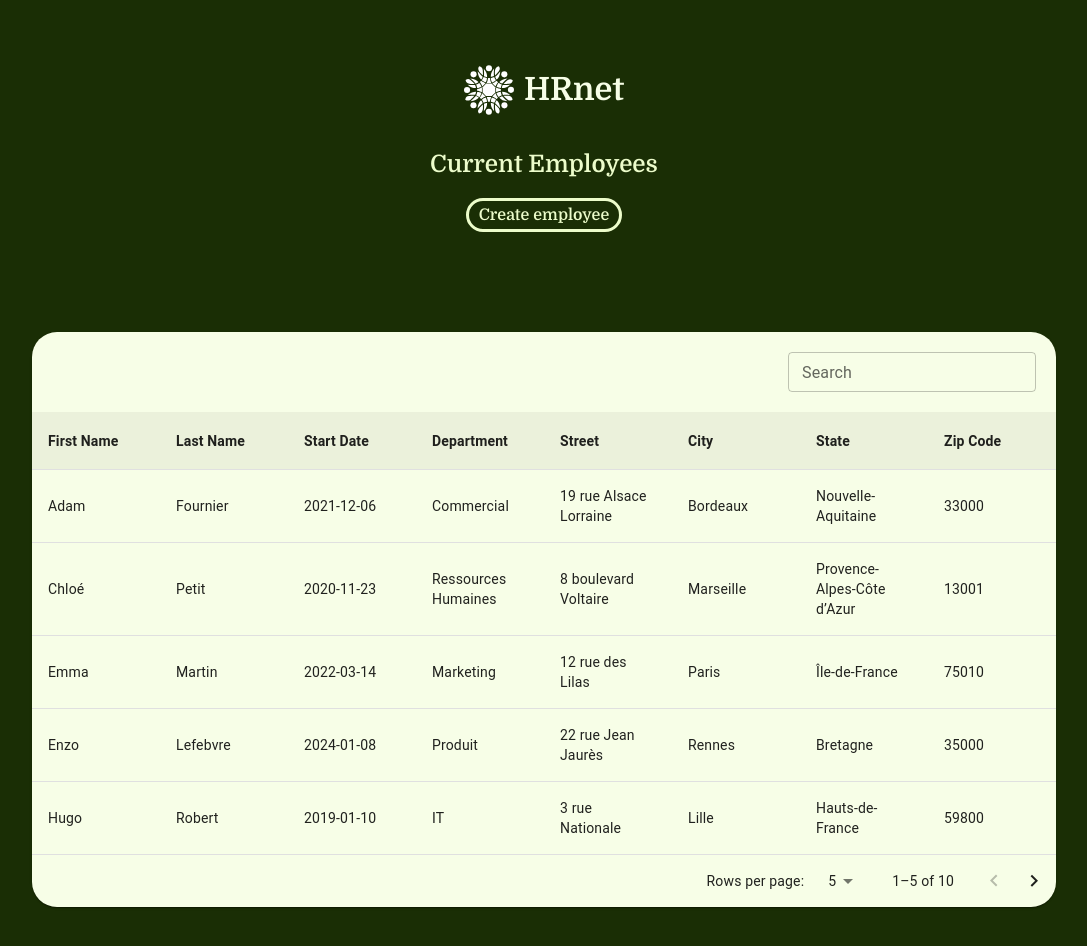
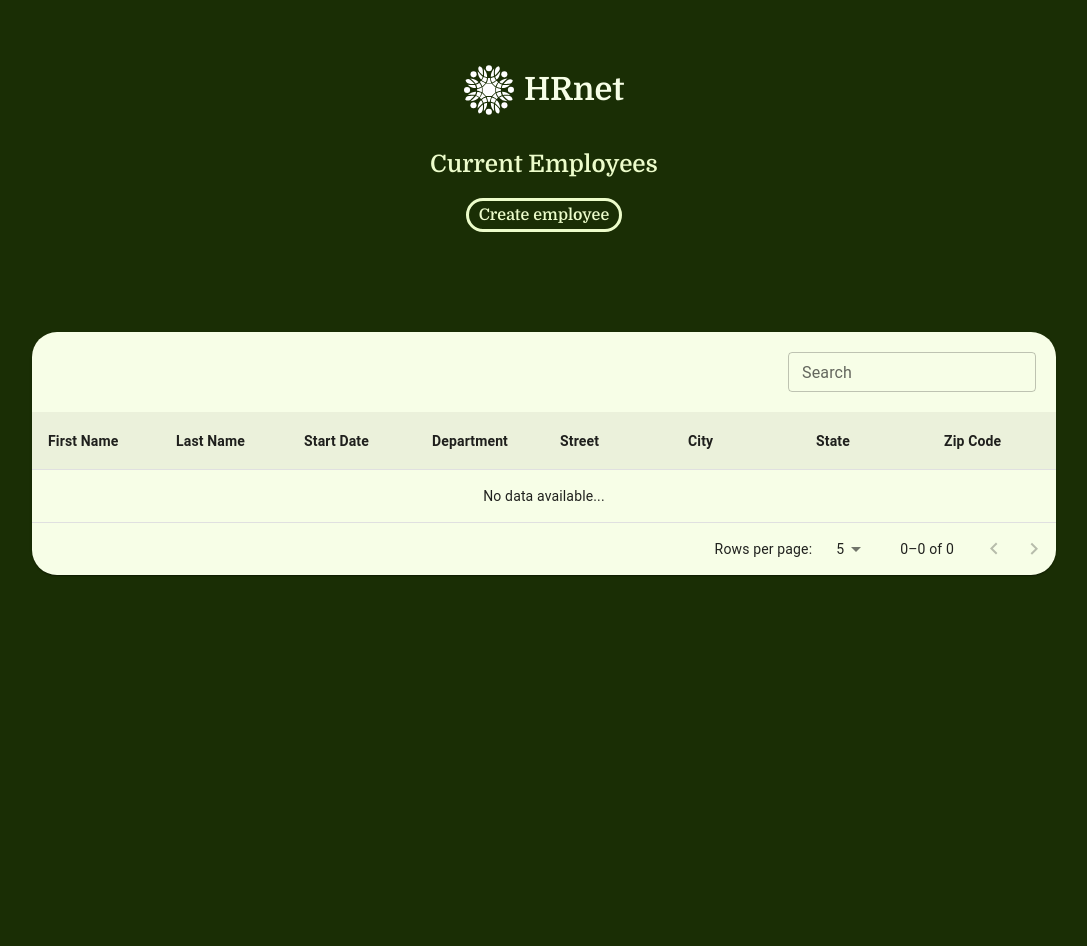
Before and after one commit to l-nikola/HRnet, a React (Vite) app: page /current-employee in a window 1280 px wide. Shown: the top 946 px of the page, without its empty margins (96-1183 px from the left). After the commit the page ends 800 px from the top, so only its background shows below. Built offline with nearby package versions, Linux system fonts and the light colour scheme.

Commit message:
feat : use redux data + fix : translation no data

```diff
--- a/src/components/DataTable/DataTable.jsx
+++ b/src/components/DataTable/DataTable.jsx
@@ -84,7 +84,7 @@ export default function DataTable({ rows, headCells }) {
               {visibleRows.length === 0 ? (
                 <TableRow>
                   <TableCell colSpan={headCells.length} align="center">
-                    Pas de données
+                    No data available...
                   </TableCell>
                 </TableRow>
               ) : (
--- a/src/data/employeesDataTable.js
+++ /dev/null
@@ -1,149 +0,0 @@
-/* ================= DATA ================= */
-
-function createData(
-  id,
-  firstName,
-  lastName,
-  startDate,
-  department,
-  street,
-  city,
-  state,
-  zipCode,
-) {
-  return {
-    id,
-    firstName,
-    lastName,
-    startDate,
-    department,
-    street,
-    city,
-    state,
-    zipCode,
-  };
-}
-
-export const rows = [
-  createData(
-    1,
-    "Emma",
-    "Martin",
-    "2022-03-14",
-    "Marketing",
-    "12 rue des Lilas",
-    "Paris",
-    "Île-de-France",
-    "75010",
-  ),
-  createData(
-    2,
-    "Lucas",
-    "Bernard",
-    "2021-07-01",
-    "Finance",
-    "45 avenue Victor Hugo",
-    "Lyon",
-    "Auvergne-Rhône-Alpes",
-    "69006",
-  ),
-  createData(
-    3,
-    "Chloé",
-    "Petit",
-    "2020-11-23",
-    "Ressources Humaines",
-    "8 boulevard Voltaire",
-    "Marseille",
-    "Provence-Alpes-Côte d’Azur",
-    "13001",
-  ),
-  createData(
-    4,
-    "Hugo",
-    "Robert",
-    "2019-01-10",
-    "IT",
-    "3 rue Nationale",
-    "Lille",
-    "Hauts-de-France",
-    "59800",
-  ),
-  createData(
-    5,
-    "Léa",
-    "Richard",
-    "2023-05-05",
-    "Design",
-    "27 rue de la République",
-    "Toulouse",
-    "Occitanie",
-    "31000",
-  ),
-  createData(
-    6,
-    "Noah",
-    "Durand",
-    "2018-09-17",
-    "Support",
-    "15 quai de la Fosse",
-    "Nantes",
-    "Pays de la Loire",
-    "44000",
-  ),
-  createData(
-    7,
-    "Inès",
-    "Moreau",
-    "2020-02-28",
-    "Communication",
-    "6 place Bellecour",
-    "Lyon",
-    "Auvergne-Rhône-Alpes",
-    "69002",
-  ),
-  createData(
-    8,
-    "Adam",
-    "Fournier",
-    "2021-12-06",
-    "Commercial",
-    "19 rue Alsace Lorraine",
-    "Bordeaux",
-    "Nouvelle-Aquitaine",
-    "33000",
-  ),
-  createData(
-    9,
-    "Sarah",
-    "Girard",
-    "2017-06-19",
-    "Juridique",
-    "4 rue de Strasbourg",
-    "Strasbourg",
-    "Grand Est",
-    "67000",
-  ),
-  createData(
-    10,
-    "Enzo",
-    "Lefebvre",
-    "2024-01-08",
-    "Produit",
-    "22 rue Jean Jaurès",
-    "Rennes",
-    "Bretagne",
-    "35000",
-  ),
-];
-
-export const headCells = [
-  { id: "firstName", numeric: false, label: "First Name" },
-  { id: "lastName", numeric: false, label: "Last Name" },
-  { id: "startDate", numeric: false, label: "Start Date" },
-  { id: "department", numeric: false, label: "Department" },
-  { id: "street", numeric: false, label: "Street" },
-  { id: "city", numeric: false, label: "City" },
-  { id: "state", numeric: false, label: "State" },
-  { id: "zipCode", numeric: false, label: "Zip Code" },
-];
--- /dev/null
+++ b/src/data/headCells.js
@@ -0,0 +1,10 @@
+export const headCells = [
+  { id: "firstName", numeric: false, label: "First Name" },
+  { id: "lastName", numeric: false, label: "Last Name" },
+  { id: "startDate", numeric: false, label: "Start Date" },
+  { id: "department", numeric: false, label: "Department" },
+  { id: "street", numeric: false, label: "Street" },
+  { id: "city", numeric: false, label: "City" },
+  { id: "state", numeric: false, label: "State" },
+  { id: "zipCode", numeric: false, label: "Zip Code" },
+];
--- a/src/pages/CurrentEmployee/index.jsx
+++ b/src/pages/CurrentEmployee/index.jsx
@@ -1,10 +1,13 @@
+import { useSelector } from "react-redux";
 import DataTable from "../../components/DataTable/DataTable";
-import { rows, headCells } from "../../data/employeesDataTable";
+import { headCells } from "../../data/headCells";
 
 export default function CurrentEmployee() {
+  const employees = useSelector((state) => state.employees.list);
+
   return (
     <section className="currentEmployee">
-      <DataTable rows={rows} headCells={headCells} />
+      <DataTable rows={employees} headCells={headCells} />
     </section>
   );
 }
```
